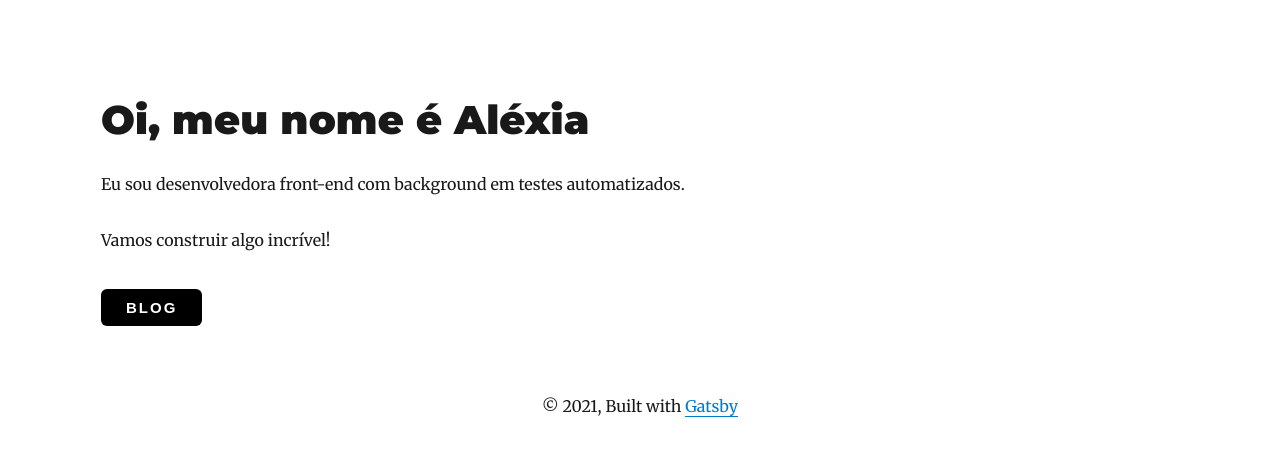
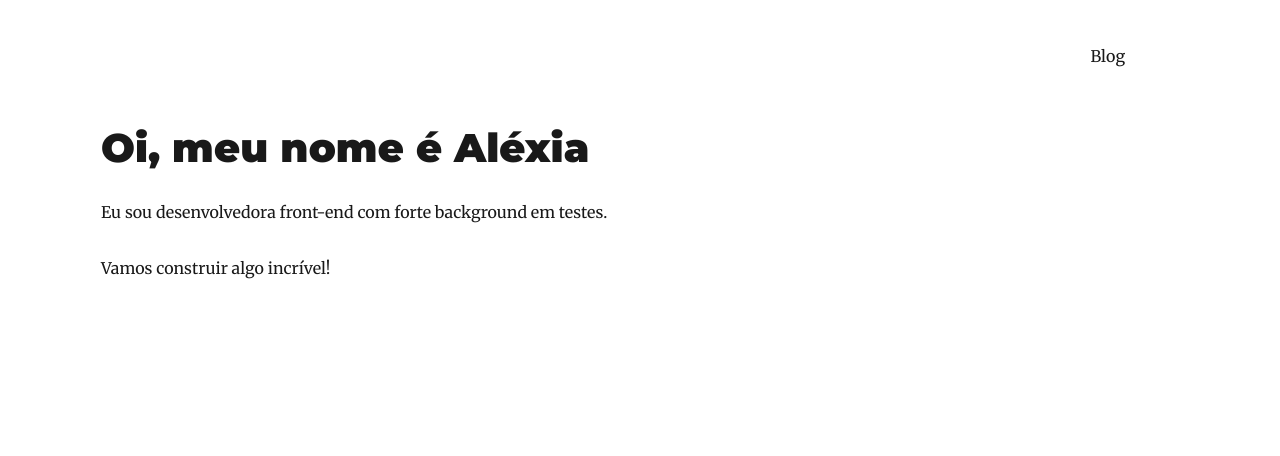
Before and after one commit to abalioni/alexia.dev, a Gatsby site: page / in a window 1280 px wide. Built offline with nearby package versions, Linux system fonts and the light colour scheme; Gatsby itself is replaced by a stand-in of ours; some packages are replaced by stand-ins of ours.

Commit message:
Fix header

```diff
--- a/src/components/layout.js
+++ b/src/components/layout.js
@@ -11,46 +11,31 @@ class Layout extends React.Component {
     const blogPath = `${__PATH_PREFIX__}/blog/`
     let header
 
-    if (location.pathname === rootPath || location.pathname === blogPath) {
+    if (location.pathname === blogPath) {
       header = (
-        <h1
-          style={{
-            ...scale(1.5),
-            marginBottom: rhythm(1.5),
-            marginTop: 0,
-          }}
-        >
         <Link
           style={{
             boxShadow: `none`,
             textDecoration: `none`,
             color: `inherit`,
           }}
-            to={location.pathname === blogPath ? `/blog/` : `/`}
+          to={rootPath}
         >
-            {title}
+          Home
         </Link>
-        </h1>
       )
     } else {
       header = (
-        <h3
-          style={{
-            fontFamily: `Montserrat, sans-serif`,
-            marginTop: 0,
-          }}
-        >
         <Link
           style={{
             boxShadow: `none`,
             textDecoration: `none`,
             color: `inherit`,
           }}
-            to={`/blog/`}
+          to={blogPath}
         >
-            {title}
+          Blog
         </Link>
-        </h3>
       )
     }
     return (
@@ -63,14 +48,22 @@ class Layout extends React.Component {
             padding: `${rhythm(1.5)} ${rhythm(3 / 4)}`,
           }}
         >
-          <header>{header}</header>
+          <header
+            style={{
+              display: "flex",
+              justifyContent: "flex-end",
+              width: "95%",
+            }}
+          >
+            {header}
+          </header>
           <main>{children}</main>
         </div>
-        <Footer>
+        {/* <Footer>
           © {new Date().getFullYear()}, Built with
           {` `}
           <a href="https://www.gatsbyjs.org">Gatsby</a>
-        </Footer>
+        </Footer> */}
       </Wrapper>
     )
   }
--- a/src/pages/index.js
+++ b/src/pages/index.js
@@ -16,14 +16,8 @@ class IndexPage extends React.Component {
           keywords={[`blog`, `gatsby`, `javascript`, `react`]}
         />
         <h1>Oi, meu nome é Aléxia</h1>
-        <p>
-          Eu sou desenvolvedora front-end com background em testes
-          automatizados.
-        </p>
+        <p>Eu sou desenvolvedora front-end com forte background em testes.</p>
         <p>Vamos construir algo incrível!</p>
-        <Link to="/blog/">
-          <Button marginTop="35px">Blog</Button>
-        </Link>
       </Layout>
     )
   }
```
Lines whose indentation alone changed are shown as unchanged.
